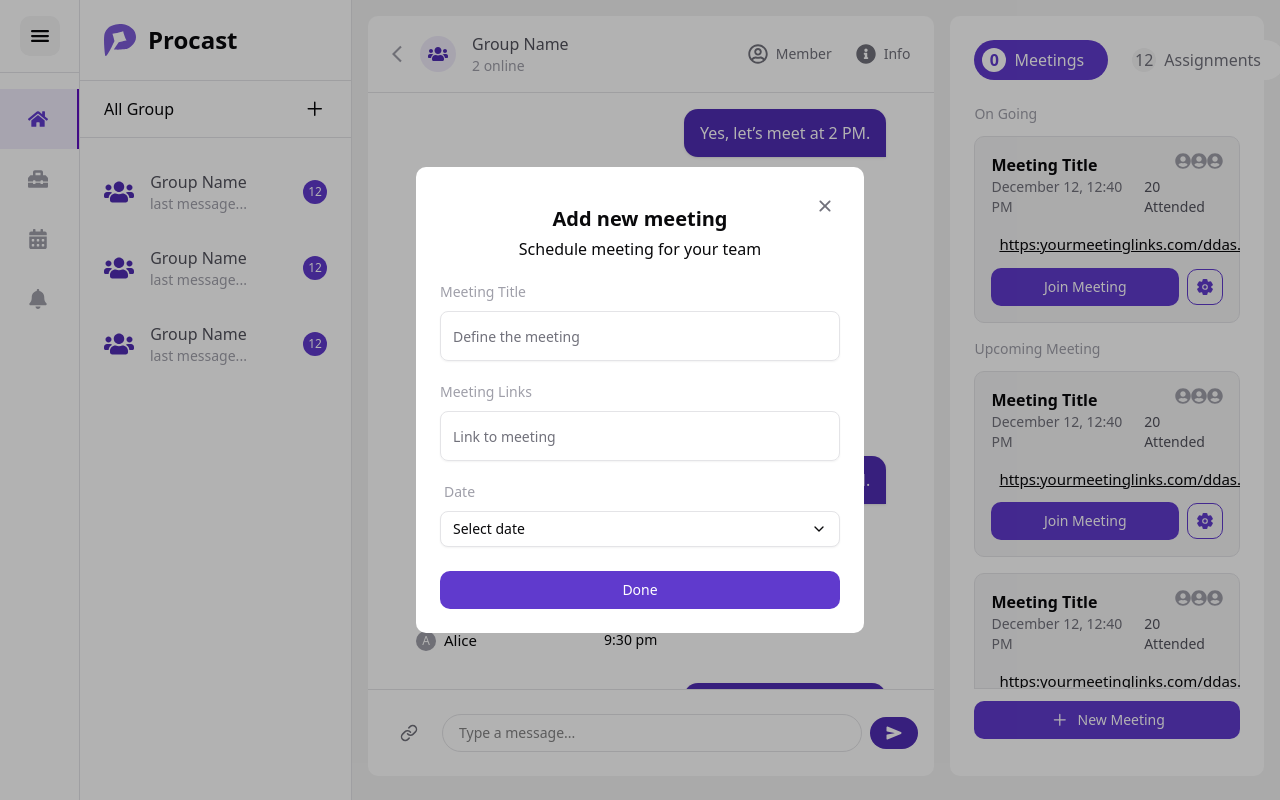
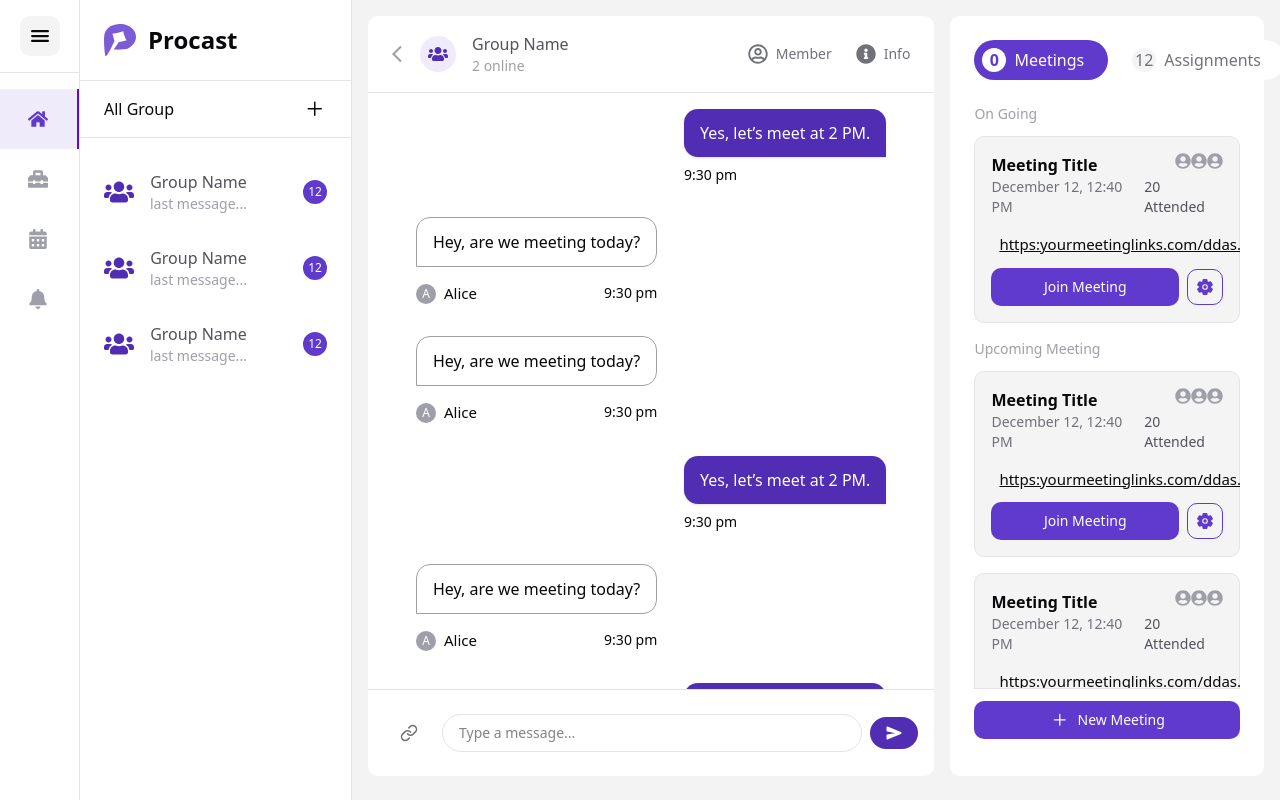
Before and after one commit to aryndraa/nextjs-collabolator-service, a Next.js app: page / in a window 1280 px wide. Built offline with nearby package versions, Linux system fonts and the light colour scheme.

Commit message:
set modal active

```diff
--- a/components/GroupListMeetings.tsx
+++ b/components/GroupListMeetings.tsx
@@ -1,10 +1,14 @@
-import React from "react";
+"use client";
+
+import React, { useState } from "react";
 import GroupMeetingCard from "./GroupMeetingCard";
 import { GoPlus } from "react-icons/go";
 import Button from "./Button";
 import GroupMeetingModal from "./GroupMeetingModal";
 
 export default function GroupListMeetings() {
+  const [isOpen, setIsOpen] = useState<boolean>(false);
+
   return (
     <div>
       <div className="flex flex-col gap-4 overflow-y-scroll max-h-[73dvh] scroll-y pb-24">
@@ -25,7 +29,7 @@ export default function GroupListMeetings() {
         </div>
       </div>
       <div className="py-3 w-full border-t ">
-        <Button>
+        <Button onClick={() => setIsOpen(true)}>
           <span className="text-xl">
             <GoPlus />
           </span>
@@ -33,7 +37,7 @@ export default function GroupListMeetings() {
         </Button>
       </div>
 
-      <GroupMeetingModal />
+      {isOpen && <GroupMeetingModal setIsOpen={() => setIsOpen(false)} />}
     </div>
   );
 }
--- a/components/GroupMeetingModal.tsx
+++ b/components/GroupMeetingModal.tsx
@@ -5,12 +5,21 @@ import { InputLabel } from "./InputLabel";
 import { DatePicker } from "./DatePicker";
 import Button from "./Button";
 
-export default function GroupMeetingModal() {
+type GroupMeetingModalProps = {
+  setIsOpen: () => void;
+};
+
+export default function GroupMeetingModal({
+  setIsOpen,
+}: GroupMeetingModalProps) {
   return (
     <Overlay>
       <div className="w-[35%] bg-white rounded-lg p-6">
         <div className="flex justify-end -mb-4">
-          <button className="text-3xl cursor-pointer text-zinc-500">
+          <button
+            className="text-3xl cursor-pointer text-zinc-500"
+            onClick={setIsOpen}
+          >
             <IoIosClose />
           </button>
         </div>
```
